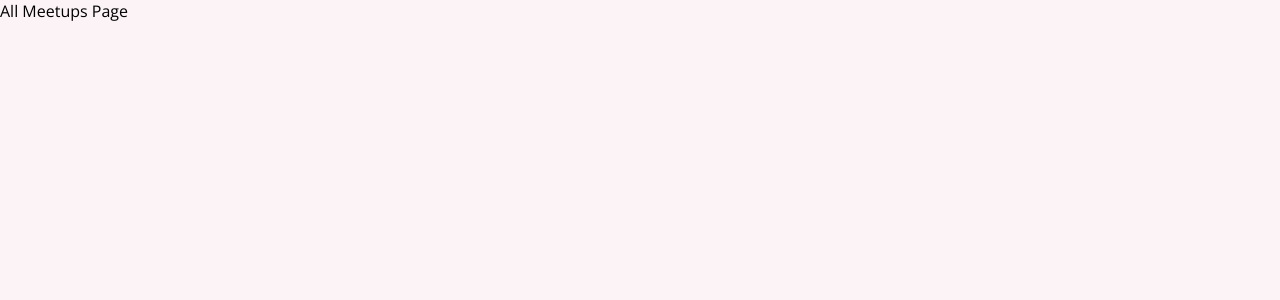
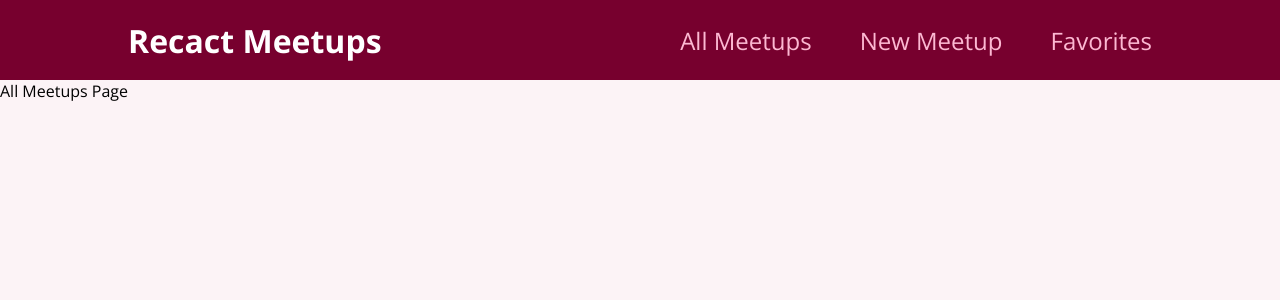
Before and after one commit to danielmishan85/React-Meetup, a React (Create React App) app in the folder my-app/: page / in a window 1280 px wide. Shown: the top 300 px of the page. Built offline with nearby package versions, Linux system fonts and the light colour scheme.

Commit message:
finished header

```diff
--- a/my-app/src/App.js
+++ b/my-app/src/App.js
@@ -2,10 +2,12 @@
 import AllMeetupsPage from './pages/AllMeetups';
 import FavoritesPage from './pages/Favorites';
 import NewMeetupPage from './pages/NewMeetup';
+import MainNavigation from './components/layout/MainNavigation';
 
 function App() {
   return (
     <div>
+      <MainNavigation />
       <Routes>
         <Route path='/' exact element={<AllMeetupsPage />} />
         <Route path='/new-meetup' element={<NewMeetupPage />} />
--- /dev/null
+++ b/my-app/src/components/layout/MainNavigation.js
@@ -0,0 +1,24 @@
+import { Link } from 'react-router-dom';
+import classes from './MainNavigation.module.css';
+function MainNavigation() {
+  return (
+    <header className={classes.header}>
+      <div className={classes.logo}>Recact Meetups</div>
+      <nav>
+        <ul>
+          <li>
+            <Link to='/'>All Meetups</Link>
+          </li>
+          <li>
+            <Link to='/new-meetup'>New Meetup</Link>
+          </li>
+          <li>
+            <Link to='/favorites'>Favorites</Link>
+          </li>
+        </ul>
+      </nav>
+    </header>
+  );
+}
+
+export default MainNavigation;
--- /dev/null
+++ b/my-app/src/components/layout/MainNavigation.module.css
@@ -0,0 +1,47 @@
+.header {
+  width: 100%;
+  height: 5rem;
+  display: flex;
+  align-items: center;
+  justify-content: space-between;
+  background-color: #77002e;
+  padding: 0 10%;
+}
+
+.logo {
+  font-size: 2rem;
+  color: white;
+  font-weight: bold;
+}
+
+.header ul {
+  list-style: none;
+  margin: 0;
+  padding: 0;
+  display: flex;
+  align-items: baseline;
+}
+
+.header li {
+  margin-left: 3rem;
+}
+
+.header a {
+  text-decoration: none;
+  font-size: 1.5rem;
+  color: #fcb8d2;
+}
+
+.header a:hover,
+.header a:active,
+.header a.active {
+  color: white;
+}
+
+.badge {
+  background-color: #cc2062;
+  color: white;
+  border-radius: 12px;
+  padding: 0 1rem;
+  margin-left: 0.5rem;
+}
```
